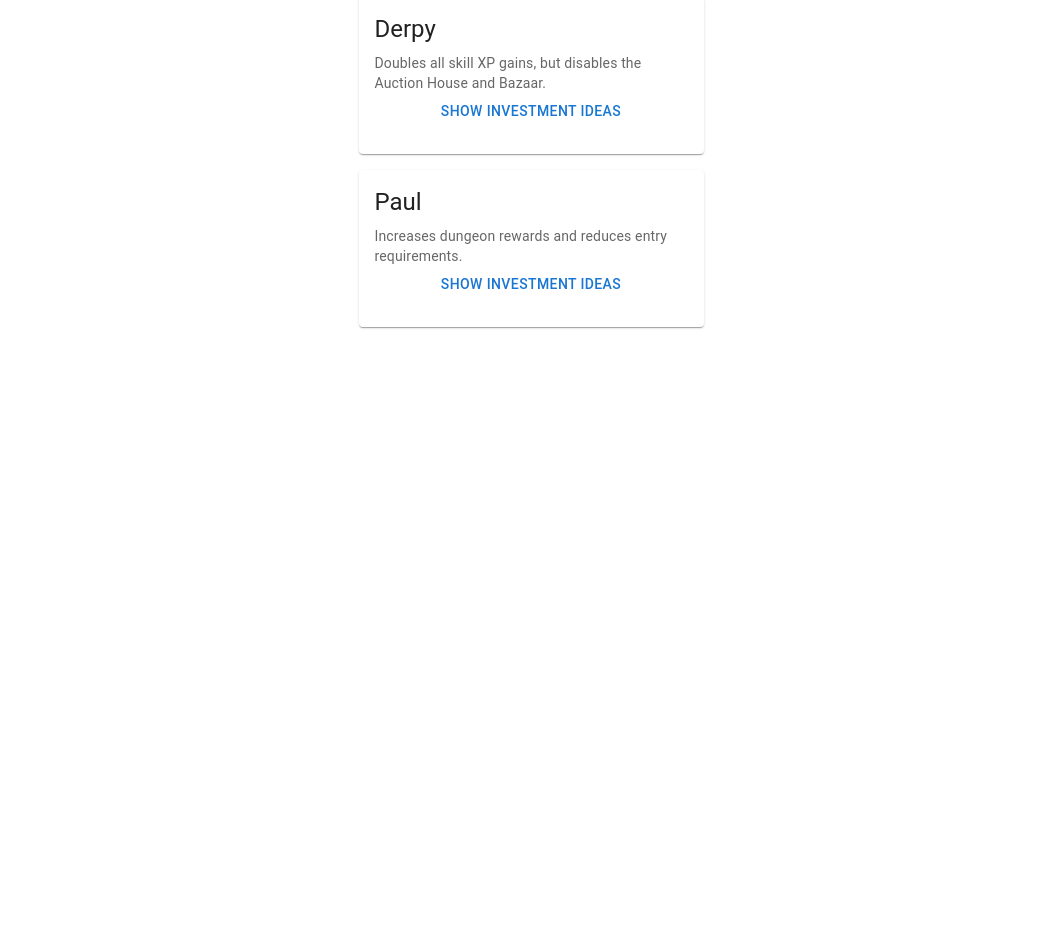
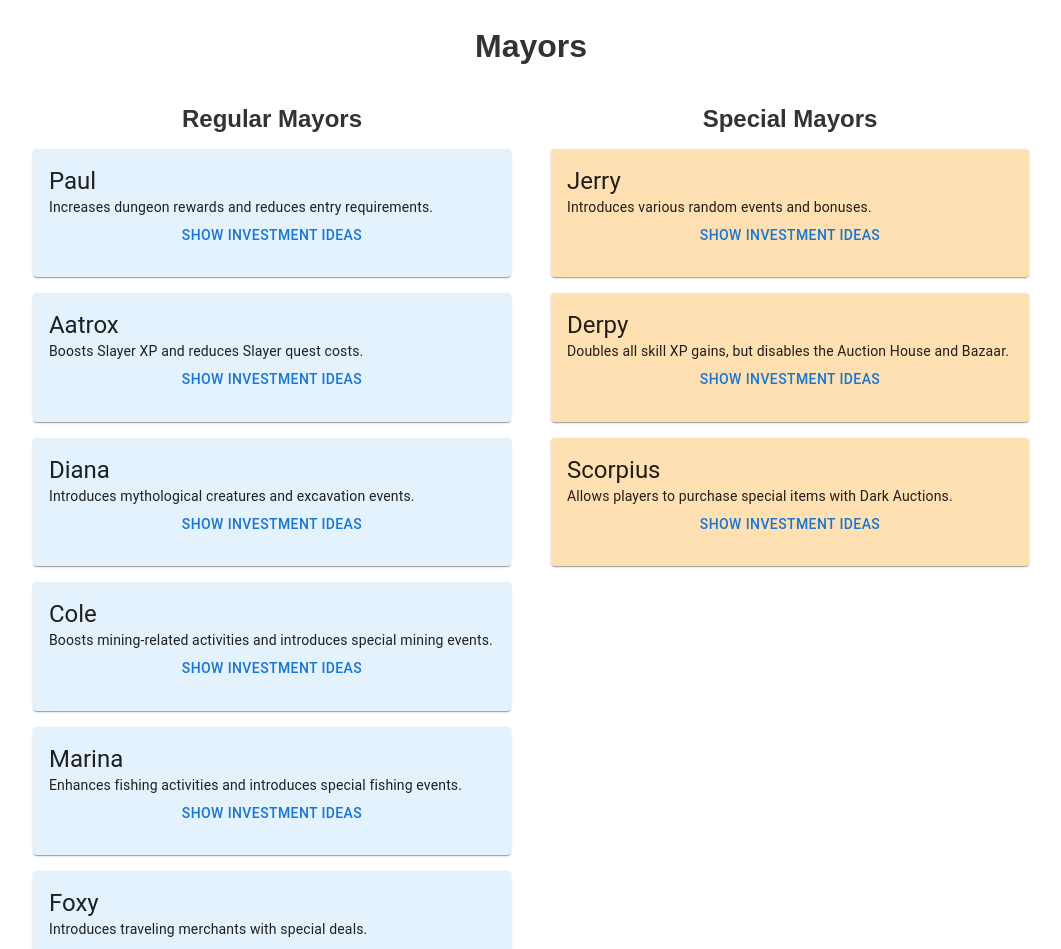
Before and after one commit to Tin04/sb_invest_tool, a React (Vite) app in the folder frontend/: page /mayors in a window 1280 px wide. Shown: the part 79-1028 px from the top of the page, without its empty margins (109-1170 px from the left). Before the commit the page ends 800 px from the top, so only its background shows below. Built offline with nearby package versions, Linux system fonts and the light colour scheme.

Commit message:
feat: update layout of Mayor page

```diff
--- a/frontend/src/pages/Mayors.tsx
+++ b/frontend/src/pages/Mayors.tsx
@@ -1,13 +1,105 @@
-import React, { useState } from 'react';
-import { Card, CardContent, Typography, Button, Collapse } from '@mui/material';
+import React, { useState, useRef } from 'react';
+import { Card, CardContent, Typography, Button } from '@mui/material';
+import '/styles/Mayors.css';
 
 interface Mayor {
   name: string;
   description: string;
   investmentIdeas: string[];
+  type: 'regular' | 'special';
 }
 
 const mayors: Mayor[] = [
+  {
+    name: "Paul",
+    description: "Increases dungeon rewards and reduces entry requirements.",
+    investmentIdeas: [
+      "Invest in dungeon gear and items",
+      "Stock up on dungeon consumables",
+      "Prepare to sell carry services"
+    ],
+    type: "regular"
+  },
+  {
+    name: "Aatrox",
+    description: "Boosts Slayer XP and reduces Slayer quest costs.",
+    investmentIdeas: [
+      "Stock up on Slayer-related items",
+      "Prepare to sell Slayer carry services",
+      "Invest in combat gear for Slayer quests"
+    ],
+    type: "regular"
+  },
+  {
+    name: "Diana",
+    description: "Introduces mythological creatures and excavation events.",
+    investmentIdeas: [
+      "Invest in Griffin Pet and related items",
+      "Stock up on excavation tools",
+      "Prepare to sell rare drops from mythological creatures"
+    ],
+    type: "regular"
+  },
+  {
+    name: "Cole",
+    description: "Boosts mining-related activities and introduces special mining events.",
+    investmentIdeas: [
+      "Invest in mining gear and tools",
+      "Stock up on mining-related items",
+      "Prepare to sell rare drops from special mining events"
+    ],
+    type: "regular"
+  },
+  {
+    name: "Marina",
+    description: "Enhances fishing activities and introduces special fishing events.",
+    investmentIdeas: [
+      "Invest in fishing gear and bait",
+      "Stock up on fishing-related items",
+      "Prepare to sell rare drops from special fishing events"
+    ],
+    type: "regular"
+  },
+  {
+    name: "Foxy",
+    description: "Introduces traveling merchants with special deals.",
+    investmentIdeas: [
+      "Save coins for potential good deals",
+      "Be ready to quickly buy and resell valuable items",
+      "Look for arbitrage opportunities between merchants and bazaar"
+    ],
+    type: "regular"
+  },
+  {
+    name: "Diaz",
+    description: "Reduces taxes on various transactions.",
+    investmentIdeas: [
+      "Prepare for increased trading activity",
+      "Look for items with typically high taxes to flip",
+      "Consider bulk buying/selling of high-volume items"
+    ],
+    type: "regular"
+  },
+  {
+    name: "Finnegan",
+    description: "Introduces Farming-related events and bonuses.",
+    investmentIdeas: [
+      "Invest in Farming tools and equipment",
+      "Stock up on seeds and farming-related items",
+      "Prepare to capitalize on increased crop prices"
+    ],
+    type: "regular"
+  },
+  {
+    name: "Jerry",
+    description: "Introduces various random events and bonuses.",
+    investmentIdeas: [
+      "Be prepared for anything",
+      "Stock up on a variety of items",
+      "Look for unique opportunities during Jerry's term"
+    ],
+    type: "special"
+  },
   {
     name: "Derpy",
     description: "Doubles all skill XP gains, but disables the Auction House and Bazaar.",
@@ -15,53 +107,78 @@ const mayors: Mayor[] = [
       "Stock up on items normally sold on AH/Bazaar",
       "Prepare skill-boosting items for sale",
       "Invest in minions that produce skill-related items"
-    ]
+    ],
+    type: "special"
   },
   {
-    name: "Paul",
-    description: "Increases dungeon rewards and reduces entry requirements.",
+    name: "Scorpius",
+    description: "Allows players to purchase special items with Dark Auctions.",
     investmentIdeas: [
-      "Invest in dungeon gear and items",
-      "Stock up on dungeon consumables",
-      "Prepare to sell carry services"
-    ]
-  },
-  // Add more mayors here...
+      "Save up coins for Dark Auctions",
+      "Research which items are likely to appear in Dark Auctions",
+      "Prepare to resell valuable Dark Auction items"
+    ],
+    type: "special"
+  }
 ];
 
-const MayorCard: React.FC<Mayor> = ({ name, description, investmentIdeas }) => {
-  const [expanded, setExpanded] = useState(false);
+const MayorCard: React.FC<Mayor> = ({ name, description, investmentIdeas, type }) => {
+  const [isExpanded, setIsExpanded] = useState(false);
+  const contentRef = useRef<HTMLDivElement>(null);
+
+  const toggleExpanded = () => {
+    setIsExpanded(prevState => !prevState);
+  };
 
   return (
-    <Card sx={{ maxWidth: 345, m: 2 }}>
+    <Card className={`mayor-card ${type}`}>
       <CardContent>
-        <Typography gutterBottom variant="h5" component="div">
+        <Typography variant="h5" component="h3" className="mayor-name">
           {name}
         </Typography>
-        <Typography variant="body2" color="text.secondary">
+        <Typography variant="body2" className="mayor-description">
           {description}
         </Typography>
-        <Button onClick={() => setExpanded(!expanded)}>
-          {expanded ? 'Hide Ideas' : 'Show Investment Ideas'}
+        <Button onClick={toggleExpanded} className="toggle-button">
+          {isExpanded ? 'Hide Ideas' : 'Show Investment Ideas'}
         </Button>
-        <Collapse in={expanded} timeout="auto" unmountOnExit>
-          <Typography variant="body2" component="ul">
+        <div
+          className={`investment-ideas ${isExpanded ? 'expanded' : ''}`}
+          ref={contentRef}
+          style={isExpanded ? { maxHeight: contentRef.current?.scrollHeight + 'px' } : {}}
+        >
+          <ul>
             {investmentIdeas.map((idea, index) => (
               <li key={index}>{idea}</li>
             ))}
-          </Typography>
-        </Collapse>
+          </ul>
+        </div>
       </CardContent>
     </Card>
   );
 };
 
 const Mayors: React.FC = () => {
+  const regularMayors = mayors.filter(mayor => mayor.type === 'regular');
+  const specialMayors = mayors.filter(mayor => mayor.type === 'special');
+
   return (
-    <div>
-      {mayors.map((mayor, index) => (
-        <MayorCard key={index} {...mayor} />
-      ))}
+    <div className="mayors">
+      <h2 className="mayors-title">Mayors</h2>
+      <div className="mayors-columns">
+        <div className="mayors-column">
+          <h3 className="column-title">Regular Mayors</h3>
+          {regularMayors.map((mayor) => (
+            <MayorCard key={mayor.name} {...mayor} />
+          ))}
+        </div>
+        <div className="mayors-column">
+          <h3 className="column-title">Special Mayors</h3>
+          {specialMayors.map((mayor) => (
+            <MayorCard key={mayor.name} {...mayor} />
+          ))}
+        </div>
+      </div>
     </div>
   );
 };
--- /dev/null
+++ b/frontend/styles/Mayors.css
@@ -0,0 +1,78 @@
+.mayors {
+    padding: 20px;
+}
+
+.mayors-title {
+    margin-bottom: 16px;
+    font-size: 2rem;
+    text-align: center;
+}
+
+.mayors-columns {
+    display: flex;
+    justify-content: space-between;
+    gap: 20px;
+}
+
+.mayors-column {
+    flex: 1;
+    max-width: 48%;
+}
+
+.column-title {
+    font-size: 1.5rem;
+    margin-bottom: 16px;
+    text-align: center;
+}
+
+.mayor-card {
+    margin-bottom: 16px;
+    width: 100%;
+    transition: all 0.3s ease;
+}
+
+.mayor-card.special {
+    background-color: #ffe0b2;
+}
+
+.mayor-card.regular {
+    background-color: #e3f2fd;
+}
+
+.mayor-name {
+    margin-bottom: 8px;
+}
+
+.mayor-description {
+    margin-bottom: 16px;
+}
+
+.toggle-button {
+    margin-bottom: 8px;
+}
+
+.investment-ideas {
+    max-height: 0;
+    overflow: hidden;
+    transition: max-height 0.3s ease-out;
+}
+
+.investment-ideas.expanded {
+    max-height: 1000px; /* This should be larger than your content height */
+    transition: max-height 0.5s ease-in;
+}
+
+.investment-ideas ul {
+    padding-left: 20px;
+    margin: 8px 0 0;
+}
+
+@media (max-width: 768px) {
+    .mayors-columns {
+        flex-direction: column;
+    }
+
+    .mayors-column {
+        max-width: 100%;
+    }
+}
```
